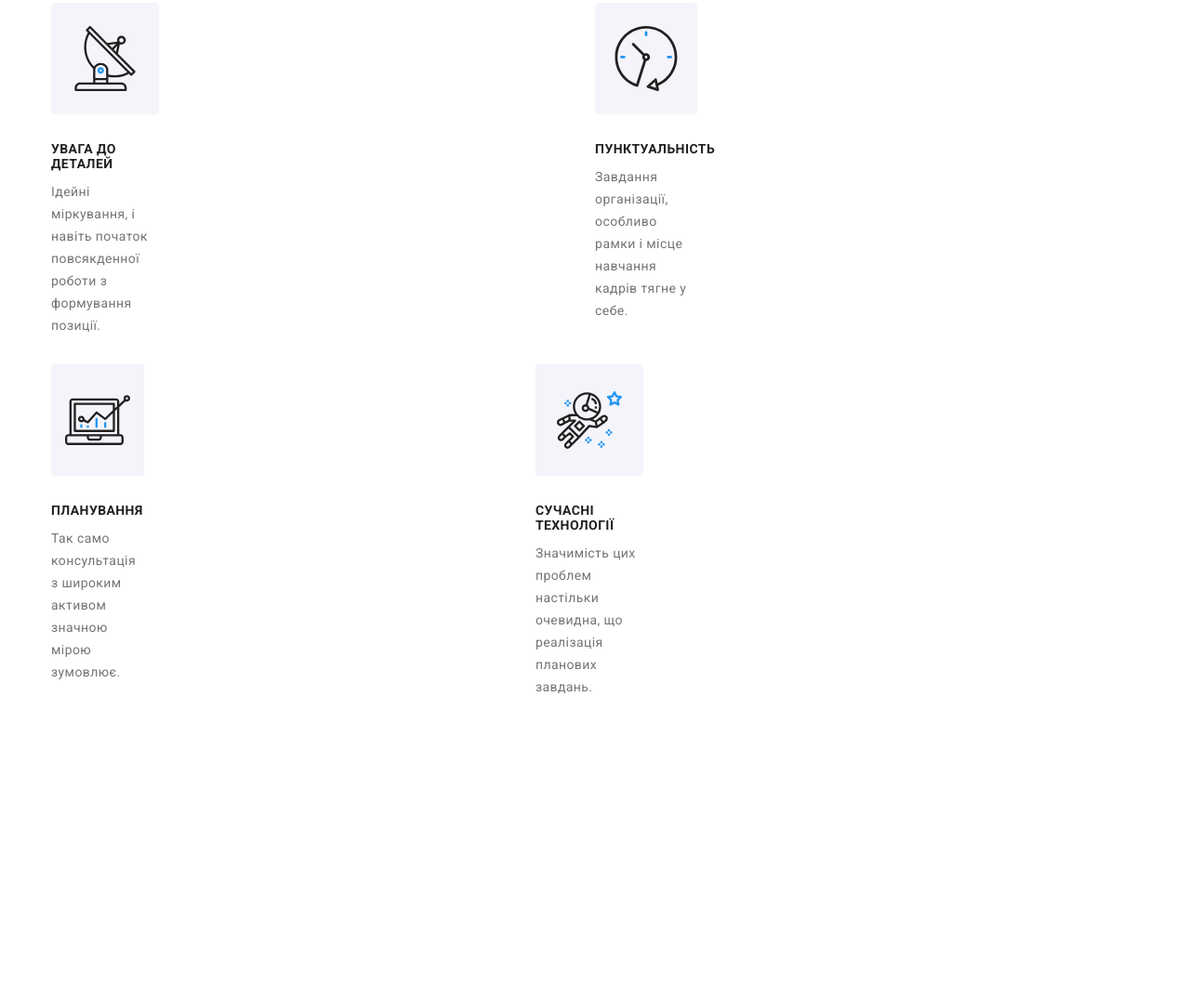
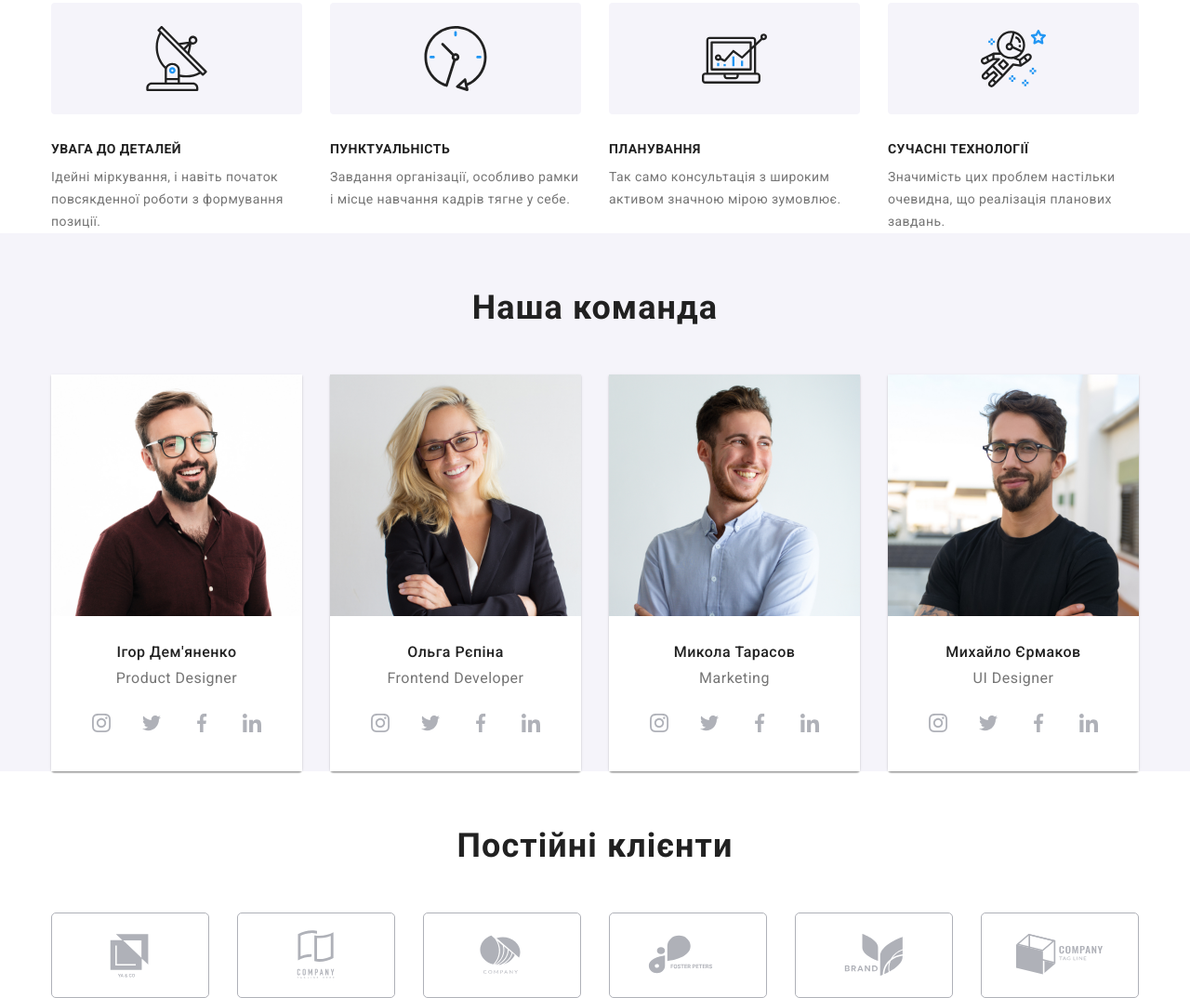
Before and after one commit to s-mirko1/goit-markup-hw-08, a plain HTML site: page index.html in a window 1280 px wide. Shown: the part 57-1131 px from the top of the page at 93% size. Before the commit the page ends 809 px from the top, so only its background shows below. Drawn offline with nearby package versions, Linux system fonts and the light colour scheme.

Commit message:
edit clients, team

```diff
--- a/index.html
+++ b/index.html
@@ -132,7 +132,7 @@
         </div>
 
         <div>
-            <!-- <section class="team">
+            <section class="team">
                <div class="container">
                 <h2 class="team__title">Наша команда</h2>
                 <ul class="team__list">
@@ -289,10 +289,10 @@
                     </li>
                 </ul>
                </div>
-            </section> -->
+            </section>
         </div>
 
-        <!-- <section class="clients">
+        <section class="clients">
             <div class="container">
                 <h2 class="clients-title">Постійні клієнти</h2>
                 <ul class="clients-logo">
@@ -340,7 +340,7 @@
                     </li>
                 </ul>
             </div>
-        </section> -->
+        </section>
     </main>
 
     <!-- <footer class="contacts">
--- a/sass/layouts/_benefists.scss
+++ b/sass/layouts/_benefists.scss
@@ -10,9 +10,14 @@
 }
 
 .benefits__item {
-    gap: 30px;
-    // width: 100%;
-    // max-height: 120px;
+    width: 100%;
+    @media screen and (min-width: 768px) {
+        width: calc((100% - 30px)/2);
+    }
+
+    @media screen and (min-width: 1200px) {
+        width: calc((100% - 90px)/4);
+    }
 }
 
 .benefits__link {
@@ -23,14 +28,6 @@
     justify-content: center;
     @extend %align-list;
     margin-bottom: 30px;
-
-    @media screen and (min-width: 768px) {
-        width: calc((100% - 30px)/2);
-    }
-
-    @media screen and (min-width: 1200px) {
-        width: calc((100% - 90px)/4);
-    }
 }
 
 .benefits__icon {
@@ -46,12 +43,6 @@
     text-transform: uppercase;
     color: var(--primary-text-color);
     margin-bottom: 10px;
-    @media screen and (min-width: 768px) {
-        width: calc((100% - 30px)/2);
-        }
-    @media screen and (min-width: 1200px) {
-        width: calc((100% - 90px)/4);
-    }
 }
 
 .benefits__text {
@@ -59,10 +50,4 @@
     line-height: 1.71;
     letter-spacing: 0.03em;
     color: var(--second-text-color);
-    @media screen and (min-width: 768px) {
-            width: calc((100% - 30px)/2);
-        }
-    @media screen and (min-width: 1200px) {
-        width: calc((100% - 90px)/4);
-    }
 }
--- a/sass/layouts/_clients.scss
+++ b/sass/layouts/_clients.scss
@@ -13,16 +13,28 @@
 
 .clients-logo {
     display: flex;
-    justify-content: center;
+    // justify-content: center;
+    flex-wrap: wrap;
     gap: 30px;
     padding-left: 0;
 }
 
 .clients-logo-item {
+    width: 100%;
+    @media screen and (min-width: 420px) {
+            width: calc((100% - 30px)/2);
+        }
+    @media screen and (min-width: 768px) {
+        width: calc((100% - 60px)/3);
+    }
+
+    @media screen and (min-width: 1200px) {
+        width: calc((100% - 150px)/6);
+    }
 }
 
 .clients-logo-link {
-    width: 170px;
+    width: 100%;
     height: 92px;
     border: 1px solid #AFB1B8;
     border-radius: 5px;
--- a/sass/layouts/_team.scss
+++ b/sass/layouts/_team.scss
@@ -15,13 +15,22 @@
 
 .team__list {
     display: flex;
-    justify-content: space-between;
+    flex-wrap: wrap;
     padding-left: 0;
+    gap: 30px;
 }
 
 .team__item {
     box-shadow: 0px 1px 3px rgba(0, 0, 0, 0.12), 0px 1px 1px rgba(0, 0, 0, 0.14), 0px 2px 1px rgba(0, 0, 0, 0.2);
     border-radius: 0px 0px 4px 4px;
+    width: 100%;
+    @media screen and (min-width: 768px) {
+        width: calc((100% - 30px)/2);
+    }
+
+    @media screen and (min-width: 1200px) {
+        width: calc((100% - 90px)/4);
+    }
 }
 
 .team__img {}
```
Also changed, not shown: css/main.css, css/main.min.css, 2 other files.
